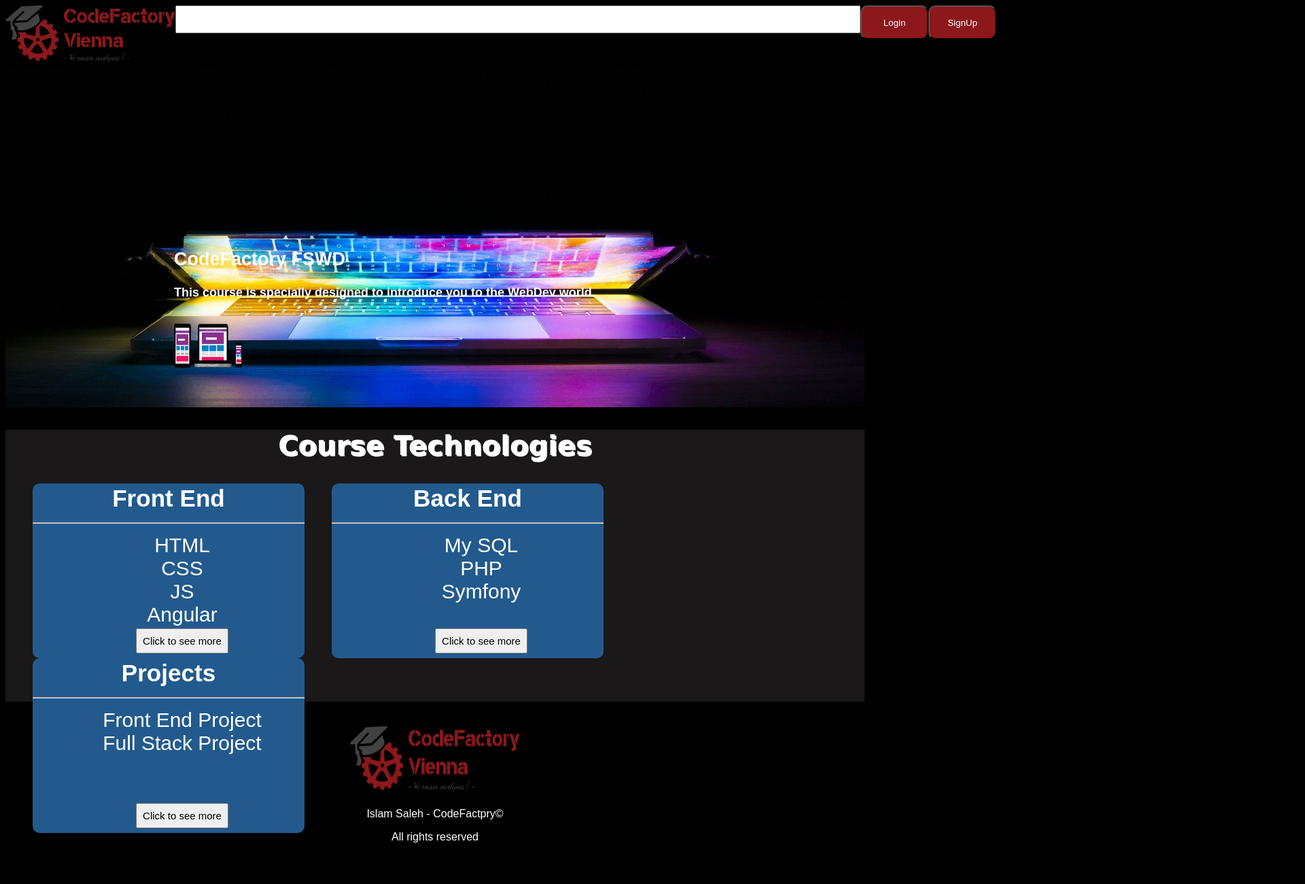
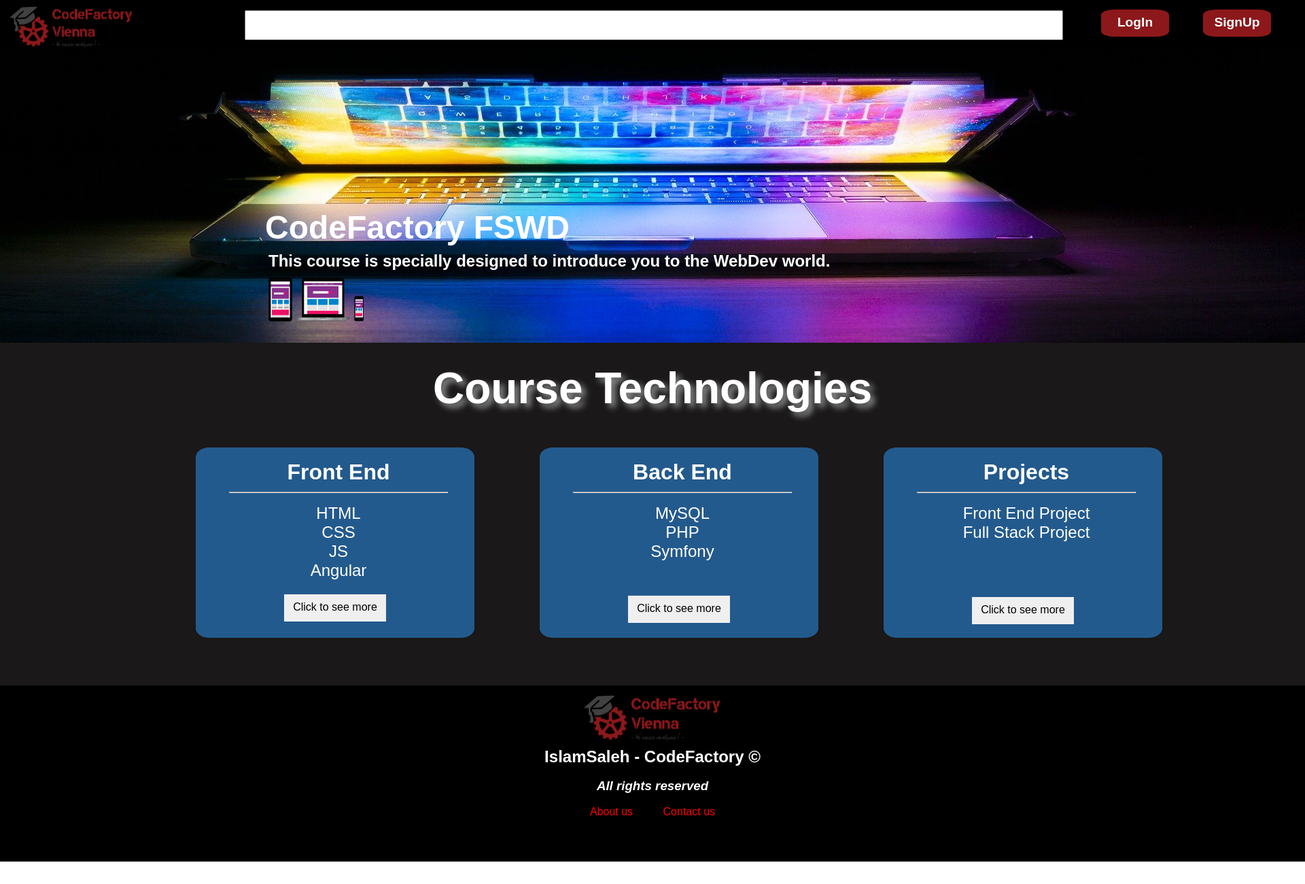
Before and after one commit to SSaleh2022/FE16-CR01-Islam-Saleh, a plain HTML site: page islam/index.html in a window 1280 px wide. Shown: the top 1300 px of the page at 68% size, 1920 px wide, since content can reach past the window. Before the commit the page ends 1256 px from the top, so only its background shows below. Drawn offline with Linux system fonts and the light colour scheme.

Commit message:
new changes

```diff
--- /dev/null
+++ b/islam/about.css
@@ -0,0 +1,21 @@
+* {
+    margin: 0px;
+    padding: 0px;
+}
+
+body {
+    font-family: Arial, Helvetica, sans-serif;
+}
+
+.container {
+    width: 1920px;
+    height: 1440px;
+    margin: auto;
+}
+
+.main p {
+    color: white;
+    text-align: justify;
+    width: 33%;
+    margin: auto;
+}
--- /dev/null
+++ b/islam/contact.css
@@ -0,0 +1,31 @@
+* {
+    margin: 0px;
+    padding: 0px;
+}
+
+body {
+    font-family: Arial, Helvetica, sans-serif;
+}
+
+.container {
+    width: 1920px;
+    height: 1440px;
+    margin: auto;
+}
+
+.main>form {
+    color: white;
+    text-align: center;
+}
+
+. a {
+    text-decoration: none;
+    color: red;
+    padding: 16px 20px;
+}
+
+.main a {
+    text-decoration: none;
+    color: gold;
+    padding: 16px 20px;
+}
--- /dev/null
+++ b/islam/index.css
@@ -0,0 +1,243 @@
+* {
+    margin: 0px;
+    padding: 0px;
+}
+
+body {
+    font-family: Arial, Helvetica, sans-serif;
+}
+
+.container {
+    width: 1920px;
+    height: 1440px;
+    margin: auto;
+}
+
+.nav {
+    width: 100%;
+    height: 5%;
+    background-color: black;
+}
+
+#canvas {
+    float: left;
+    width: 180px;
+}
+
+#canvas img {
+    width: 100%;
+    margin-top: 10px;
+    margin-left: 15px;
+    z-index: 1;
+}
+
+#user_input {
+    width: 1200px;
+    margin: auto;
+}
+
+#user_input input {
+    width: 100%;
+    height: 40px;
+    position: relative;
+    top: 15px;
+}
+
+.btn_red {
+    float: right;
+}
+
+.btn_red a {
+    width: 100px;
+    height: 40px;
+    border-top-left-radius: 20%;
+    border-top-right-radius: 20%;
+    border-bottom-left-radius: 20%;
+    border-bottom-right-radius: 20%;
+    text-align: center;
+    display: block;
+    background-color: #8C181B;
+    text-decoration: none;
+    color: white;
+    font-size: larger;
+}
+
+.btn_red>a>b {
+    position: relative;
+    top: 8px;
+}
+
+.btn1 {
+    position: relative;
+    right: 50px;
+    bottom: 30px;
+}
+
+.btn2 {
+    position: relative;
+    right: 100px;
+    bottom: 30px;
+}
+
+.btn_red a:hover {
+    background-color: #be4046;
+}
+
+.hero {
+    background-image: url(/islam/pics/keyboard.jpg);
+    background-position: bottom;
+    width: 100%;
+    height: 30%;
+    color: white;
+}
+
+.hero h1 {
+    position: relative;
+    top: 235px;
+    left: 210px;
+    font-size: 3em;
+}
+
+.hero h2 {
+    position: relative;
+    top: 225px;
+    left: 395px;
+}
+
+.devices {
+    width: 140px;
+    height: 100px;
+}
+
+.devices img {
+    width: 100%;
+    height: 100%;
+    position: relative;
+    top: 200px;
+    left: 395px;
+}
+
+.main {
+    width: 100%;
+    height: 35%;
+    background-color: #1A1818;
+}
+
+.main>h1 {
+    color: white;
+    font-size: 4em;
+    text-align: center;
+    padding-top: 30px;
+    text-shadow: 6px 6px 10px #969696;
+}
+
+.column {
+    position: relative;
+    top: 50px;
+    width: 400px;
+    height: 280px;
+    border-radius: 5%;
+    background-color: #235A8D;
+    color: white;
+    text-align: center;
+    padding-left: 10px;
+}
+
+.btn a {
+    display: block;
+    width: 150px;
+    height: 40px;
+    background-color: #efefef;
+    color: black;
+    text-decoration: none;
+}
+
+.btn a:hover {
+    background-color: #999a9e;
+}
+
+.btn>a>p {
+    position: relative;
+    top: 10px;
+}
+
+.b_left {
+    position: relative;
+    left: 120px;
+    top: 5px;
+}
+
+.b_mid {
+    position: relative;
+    left: 120px;
+    top: 35px;
+}
+
+.b_right {
+    position: relative;
+    left: 120px;
+    top: 65px;
+}
+
+.hline {
+    width: 80%;
+    margin: auto;
+    margin-top: 10px;
+}
+
+ul {
+    list-style-type: none;
+    padding: 16px 25px;
+}
+
+ul>li>h2 {
+    font-weight: lighter;
+}
+
+#c_left {
+    float: left;
+    position: relative;
+    left: 15%;
+}
+
+#c_mid {
+    float: left;
+    position: relative;
+    left: 20%;
+}
+
+#c_right {
+    float: left;
+    position: relative;
+    left: 25%;
+}
+
+.footer {
+    width: 100%;
+    height: 18%;
+    color: white;
+    text-align: center;
+    background-color: black;
+}
+
+#codeF {
+    position: relative;
+    width: 200px;
+}
+
+#codeF img {
+    position: relative;
+    left: 860px;
+    top: 15px;
+    width: 100%;
+}
+
+.footer a {
+    text-decoration: none;
+    color: red;
+    padding: 16px 20px;
+}
+
+.footer a:hover {
+    color: gold;
+}
--- a/islam/index.html
+++ b/islam/index.html
@@ -5,146 +5,112 @@
     <meta charset="UTF-8">
     <meta http-equiv="X-UA-Compatible" content="IE=edge">
     <meta name="viewport" content="width=device-width, initial-scale=1.0">
-    <title>the FullStackWebDeveloper course of Code Fbutton</title>
-    <link rel="stylesheet" href="style.css">
+    <title>FullStack WebDeveloper course</title>
+    <link rel="stylesheet" href="index.css" type="text/css">
 </head>
 
 <body>
-    <div>
-        <header>
-            <div class="nav">
-                <div>
-                    <img src="pics/CFLOGO.png" alt="" hight="250" width="250">
-                </div>
-                <div>
-
-                </div>
-                <div>
-                    <input type="text" id="search">
-                </div>
-
-                <div class="btn_group">
-
-                    <button class="btn_nav">Login</button>
-                    <button class="btn_nav">SignUp</button>
+    <div class="container">
+        <div class="nav">
+            <div id="canvas">
+                <img src="/islam/pics/CFLOGO.png" alt="">
+            </div>
+            <div id="user_input">
+                <form action="">
+                    <input type="text" name="user_input">
+                </form>
+            </div>
+            <div class="btn_red btn1">
+                <a href=""><b>SignUp</b></a>
+            </div>
+            <div class="btn_red btn2">
+                <a href=""><b>LogIn</b></a>
+            </div>
+        </div>
+        <div class="hero">
+            <h1>CodeFactory FSWD</h1><br>
+            <h2>This course is specially designed to introduce you to the WebDev world.</h2><br>
+            <div class="devices">
+                <img src="/islam/pics/devices.png" alt="">
+            </div>
+        </div>
+        <div class="main">
+            <h1>Course Technologies</h1>
+            <div class="column" id="c_left">
+                <br>
+                <h1>Front End</h1>
+                <hr class="hline">
+                <ul>
+                    <li>
+                        <h2>HTML</h2>
+                    </li>
+                    <li>
+                        <h2>CSS</h2>
+                    </li>
+                    <li>
+                        <h2>JS</h2>
+                    </li>
+                    <li>
+                        <h2>Angular</h2>
+                    </li>
+                </ul>
+                <div class="btn b_left">
+                    <a href="">
+                        <p>Click to see more</p>
+                    </a>
                 </div>
             </div>
-        </header>
-        <section class="main">
-            <div class="container">
-
-                <div class="bottomleft">
-                    <div>
-                        <h2>
-                            CodeFactory FSWD
-                        </h2>
-                        <p>
-                            <b>
-                            This course is specially designed to introduce you to the WebDev world.
-                            </b>
-
-                        </p>
-                        <div>
-                            <img src="pics/devices.png" alt="" width="100" height="100">
-                        </div>
-                    </div>
+            <div class="column" id="c_mid">
+                <br>
+                <h1>Back End</h1>
+                <hr class="hline">
+                <ul>
+                    <li>
+                        <h2>MySQL</h2>
+                    </li>
+                    <li>
+                        <h2>PHP</h2>
+                    </li>
+                    <li>
+                        <h2>Symfony</h2>
+                    </li>
+                </ul>
+                <div class="btn b_mid">
+                    <a href="">
+                        <p>Click to see more</p>
+                    </a>
                 </div>
             </div>
-
-        </section>
-
-        <section class="content">
-            <div class="header">
-                <h1>
-                    <b>
-                    Course Technologies
-                    </b>
-
-                </h1>
-            </div>
-            <div class="cards">
-
-                <div class="card1">
-                    <div>
-                        <h3>
-                            Front End
-                        </h3>
-
-                        <div class="list">
-                            <hr>
-                            <ol>
-                                <li>HTML</li>
-                                <li>CSS</li>
-                                <li>JS</li>
-                                <li>Angular</li>
-                                <li>
-                                    <button>Click to  see more</button>
-                                </li>
-                            </ol>
-                        </div>
-                    </div>
-                </div>
-                <div class="card2">
-                    <div>
-                        <h3>
-                            Back End
-                        </h3>
-
-                        <div class="list">
-                            <hr>
-                            <ol>
-                                <li>My SQL</li>
-                                <li>PHP</li>
-                                <li>Symfony</li>
-                                <li>&nbsp;</li>
-                                <li>
-                                    <button>Click to  see more</button>
-                                </li>
-                            </ol>
-                        </div>
-                    </div>
-                </div>
-                <div class="card3">
-                    <div>
-                        <h3>
-                            Projects
-                        </h3>
-
-                        <div class="list">
-                            <hr>
-                            <ol>
-                                <li>Front End Project</li>
-                                <li>Full Stack Project</li>
-                                <li>&nbsp;</li>
-                                <li>&nbsp;</li>
-                                <li>
-                                    <button>Click to  see more</button>
-                                </li>
-                            </ol>
-                        </div>
-                    </div>
+            <div class="column" id="c_right">
+                <br>
+                <h1>Projects</h1>
+                <hr class="hline">
+                <ul>
+                    <li>
+                        <h2>Front End Project</h2>
+                    </li>
+                    <li>
+                        <h2>Full Stack Project</h2>
+                    </li>
+                </ul>
+                <div class="btn b_right">
+                    <a href="">
+                        <p>Click to see more</p>
+                    </a>
                 </div>
             </div>
-
-        </section>
-        <section class="footer">
-            <footer>
-                <div>
-                    <br><br>
-                </div>
-                <div class="footer_img ">
-                    <img src="pics/CFLOGO.png " alt=" " height="100 " width="250 ">
-                </div>
-                <div class="footer_designer">
-                    <p>Islam Saleh - CodeFactpry&copy;</p>
-                    <p>All rights reserved</p>
-                </div>
-
-            </footer>
-        </section>
-
+        </div>
+        <div class="footer">
+            <div id="codeF">
+                <img src="/islam/pics/CFLOGO.png" alt="">
+            </div>
+            <br>
+            <h2>IslamSaleh - CodeFactory &copy;</h2><br>
+            <h3><em>All rights reserved</em></h3><br>
+            <a href="about.html"><span>About us</span></a>
+            <a href="contact.html"><span>Contact us</span></a>
+        </div>
     </div>
-
 </body>
 
 </html>
--- a/islam/style.css
+++ /dev/null
@@ -1,100 +0,0 @@
-    body {
-        font-family: Arial, Helvetica, sans-serif!important;
-        background-color: #000000;
-    }
-
-    .nav {
-        display: flex;
-        justify-content: space-around;
-    }
-
-    #search {
-        width: 1000px!important;
-        height: 35px!important;
-    }
-
-    .btn_group {
-        display: flex;
-        justify-content: space-between;
-    }
-
-    .btn_nav {
-        color: white;
-        background-color: #8C181B;
-        height: 50px;
-        width: 100px;
-        border-radius: 10px;
-    }
-
-    .container {
-        background-image: url("pics/keyboard.jpg");
-        height: 500px;
-        background-size: cover;
-        background-repeat: no-repeat;
-        background-position: 100% 100%;
-    }
-
-    .bottomleft {
-        position: absolute;
-        left: 20%;
-        right: 0;
-        top: 43%;
-        margin-left: auto;
-        margin-right: auto;
-        font-size: 18px;
-        color: white;
-    }
-
-    .content {
-        color: white;
-        background-color: #1A1818;
-        height: 400px;
-        text-align: center;
-    }
-
-    .content .header h1 {
-        text-shadow: 2px 2px white;
-        font-family: 'Lucida Sans', 'Lucida Sans Regular', 'Lucida Grande', 'Lucida Sans Unicode', Geneva, Verdana, sans-serif;
-        font-size: 40px;
-    }
-
-    .cards {
-        display: inline-flex;
-        flex-wrap: wrap;
-    }
-
-    .card1,
-    .card2,
-    .card3 {
-        display: block;
-        width: 400px!important;
-        background-color: #235A8D;
-        border-radius: 10px;
-        font-size: 30px;
-        margin-left: 40px!important;
-    }
-
-    .list {
-        text-align: center;
-    }
-
-    h3 {
-        margin: 2px;
-    }
-
-    ol {
-        list-style-type: none;
-        margin: 2px;
-    }
-
-    ol li button {
-        padding: 8px;
-        margin-bottom: 5px;
-        font-size: 15px;
-    }
-
-    footer {
-        width: 100%;
-        color: white;
-        text-align: center
-    }
```
Also changed, not shown: islam/about.html (added, +59 -0 lines), islam/contact.html (added, +59 -0 lines).
